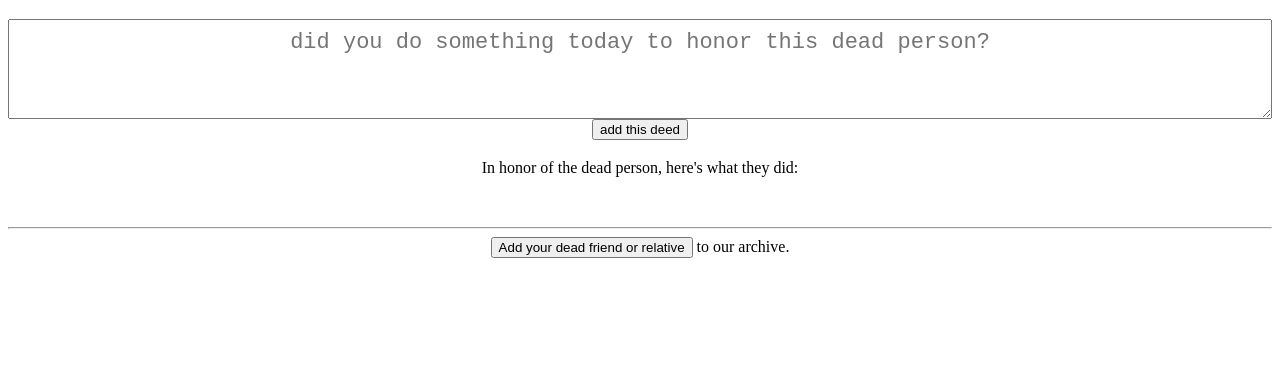
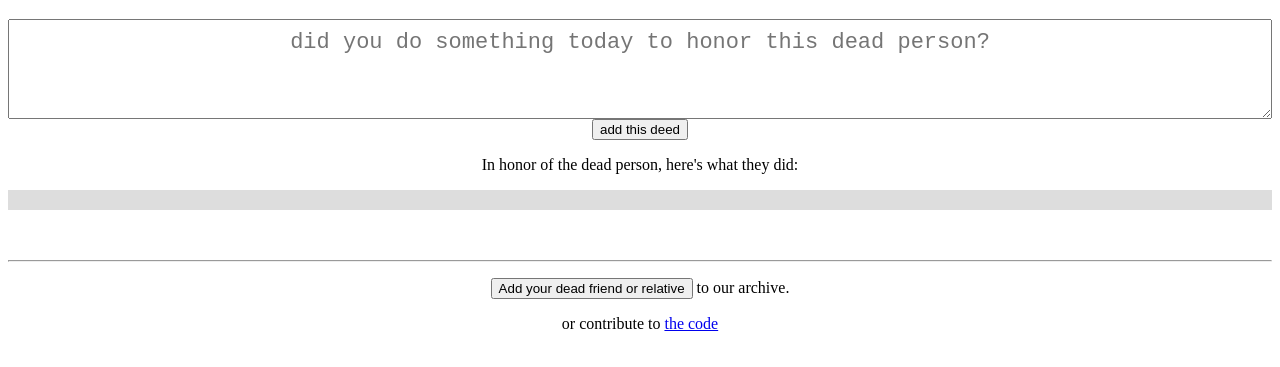
Before and after one commit to jxe/forthedead, a plain HTML site: page index.html in a window 1280 px wide. Shown: the part 105-472 px from the top of the page. Drawn offline with Linux system fonts and the light colour scheme; a script that the page names is missing.

Commit message:
code contrib link and color the deeds

```diff
--- a/deadbook.css
+++ b/deadbook.css
@@ -2,8 +2,6 @@ img {
     max-height: 200px;
     text-align:center;
 }
-
-
 
 textarea {
     width: 100%;
@@ -26,10 +24,15 @@ body {
     width: 100px;
 }
 
-h1 {
+h1, h2 {
     margin: 0px;
 }
 
 hr {
     margin-top: 50px;
 }
+
+.deed p {
+    background: #ddd;
+    padding: 10px;
+}
--- a/index.html
+++ b/index.html
@@ -31,7 +31,9 @@
     </div>
 </section>
 
-<hr><button id="new_dead_guy">Add your dead friend or relative</button> to our archive.
+<hr>
+<p><button id="new_dead_guy">Add your dead friend or relative</button> to our archive.
+<p>or contribute to <a href="https://github.com/jxe/forthedead">the code</a>
 
 <!-- ________________________________________ -->
 
```
